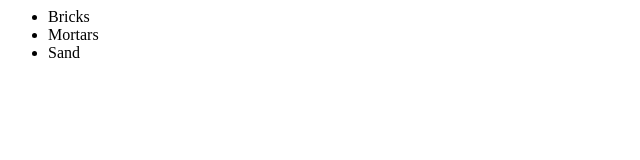
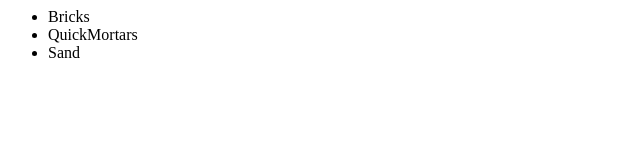
Before and after one commit to jkatto/newGitTest, a plain HTML site: page index.html in a window 1280 px wide. Shown: the full height of the page, 0-640 px from the left. Drawn offline with Linux system fonts and the light colour scheme.

Commit message:
more specific on the type of mortars

```diff
--- a/index.html
+++ b/index.html
@@ -6,7 +6,7 @@
         <div>
             <ul>
                 <li>Bricks</li>
-                <li>Mortars</li>
+                <li>QuickMortars</li>
                 <li>Sand</li>
             </ul>
         </div>
```
